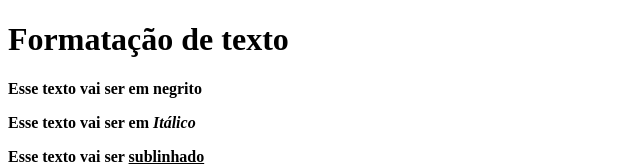
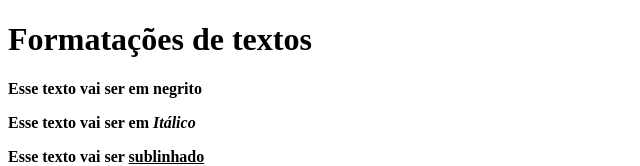
Before and after one commit to HeloMagalhaes/html-basico, a plain HTML site: page 03-formatacao-de-texto/index.html in a window 1280 px wide. Shown: the top 166 px of the page, without its empty margins (0-640 px from the left). Drawn offline with Linux system fonts and the light colour scheme.

Commit message:
primeiras-atividades

```diff
--- a/03-formatacao-de-texto/index.html
+++ b/03-formatacao-de-texto/index.html
@@ -7,7 +7,7 @@
     <title>Formatação de Texto</title>
 </head>
 <body>
-    <h1>Formatação de texto</h1>
+    <h1>Formatações de textos</h1>
 
     <b>Esse texto vai ser em <strong>negrito</strong></p>
         <p>Esse texto vai ser em <I>Itálico</I></p>
```
